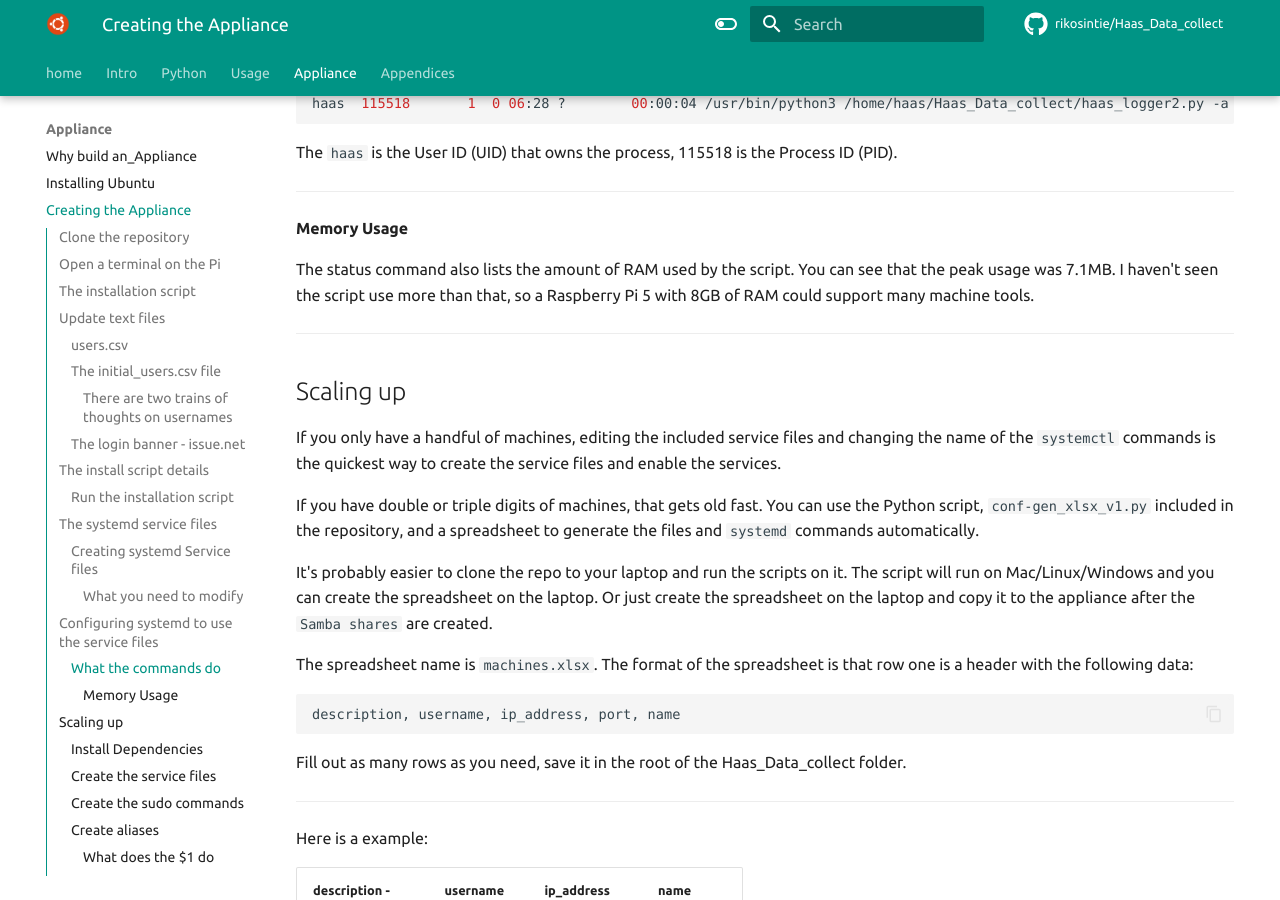
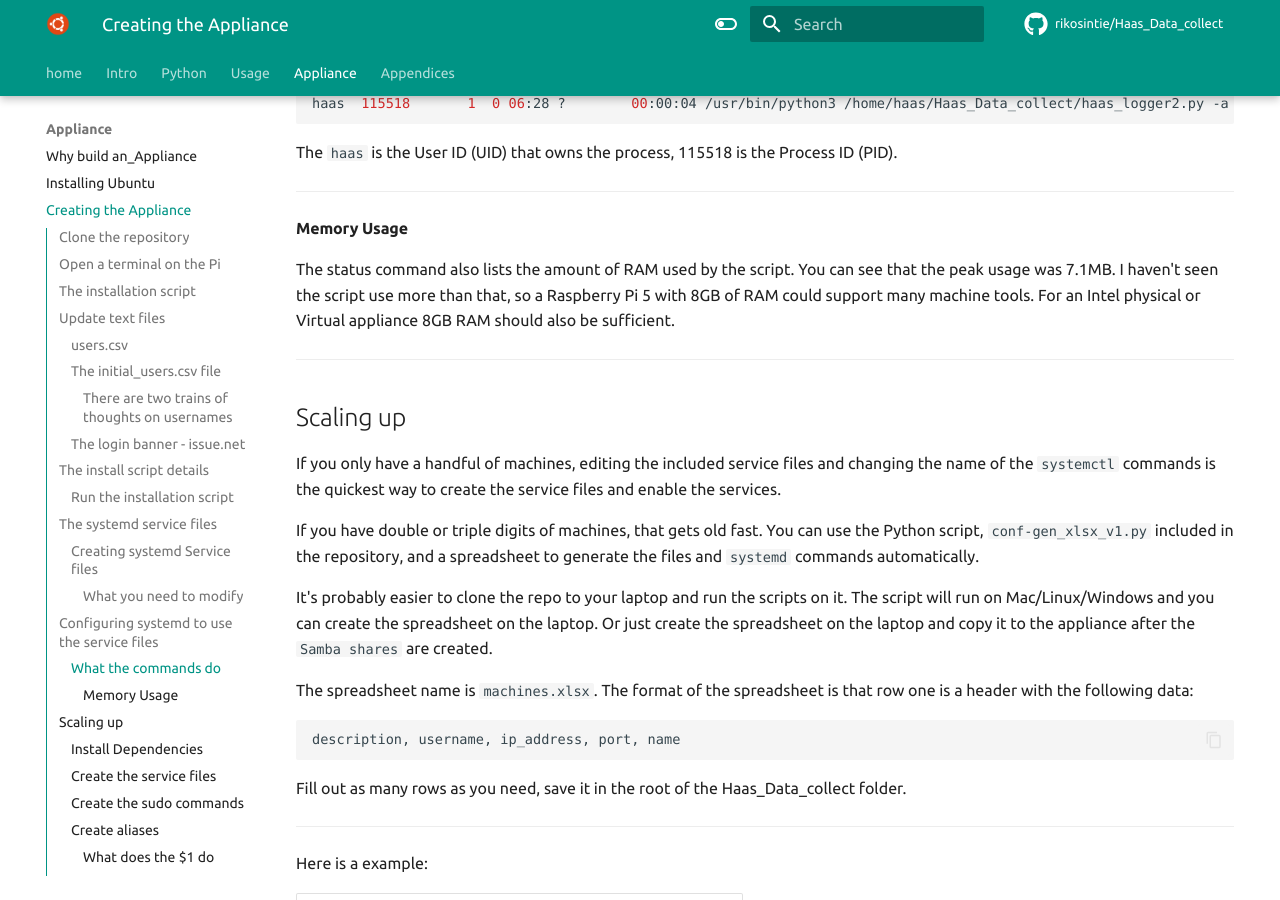
Before and after one commit to rikosintie/Haas_Data_collect, an MkDocs documentation site: the page built from docs/build_pi_5_appliance/configuring_appliance.md, in a window 1280 px wide and 900 px high, scrolled down 13967 px. Built offline with MkDocs 1.6.1 and Material for MkDocs 9.7.7, drawn with Linux system fonts in a browser that asks for light colours; some web fonts are replaced; comment, search, counter and statistics services are not loaded.

Commit message:
Git Title: Formatting

```diff
--- a/docs/build_pi_5_appliance/configuring_appliance.md
+++ b/docs/build_pi_5_appliance/configuring_appliance.md
@@ -562,7 +562,7 @@ The `haas` is the User ID (UID) that owns the process, 115518 is the Process ID
 
 #### Memory Usage
 
-The status command also lists the amount of RAM used by the script. You can see that the peak usage was 7.1MB. I haven't seen the script use more than that, so a Raspberry Pi 5 with 8GB of RAM could support many machine tools.
+The status command also lists the amount of RAM used by the script. You can see that the peak usage was 7.1MB. I haven't seen the script use more than that, so a Raspberry Pi 5 with 8GB of RAM could support many machine tools. For an Intel physical or Virtual appliance 8GB RAM should also be sufficient.
 
 ----------------------------------------------------------------
 
```
